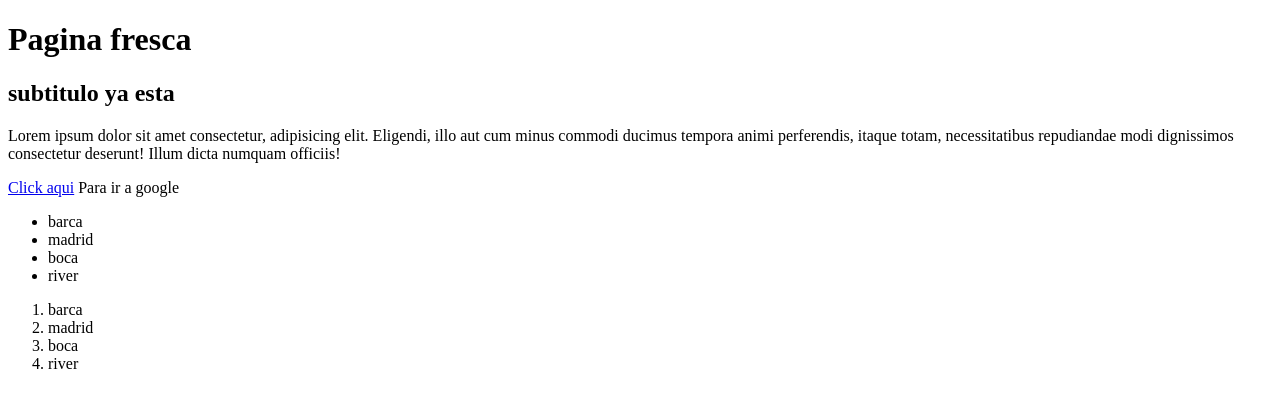
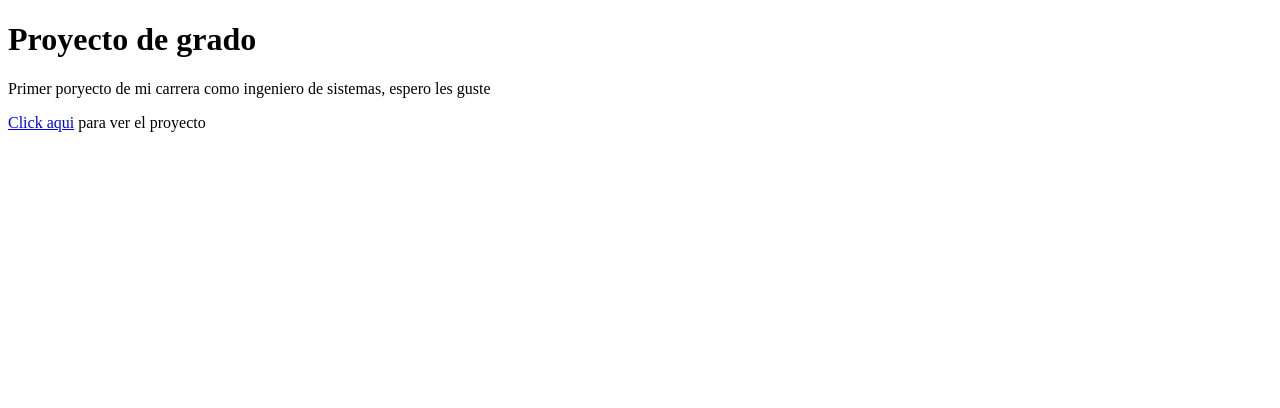
Before and after one commit to aflasso/HTML---PRUEBAS, a plain HTML site: page index.html in a window 1280 px wide. Drawn offline with Linux system fonts and the light colour scheme.

Commit message:
third comit

```diff
--- a/index.html
+++ b/index.html
@@ -5,27 +5,11 @@
     </head>
 
     <body>
-        <h1> Pagina fresca </h1>
+        <h1>Proyecto de grado</h1>
 
-        <h2>subtitulo ya esta</h2>
-        <p>Lorem ipsum dolor sit amet consectetur, adipisicing elit. Eligendi, illo aut cum minus commodi ducimus tempora animi perferendis, itaque totam, necessitatibus repudiandae modi dignissimos consectetur deserunt! Illum dicta numquam officiis!</p>
-      <a href="Untitled-2.html" target="_blanck">Click aqui</a> Para ir a google
-    <ul>
-        <li>barca</li>
-        <li>madrid</li>
-        <li>boca</li>
-        <li>river</li>
-    </ul>
-    <ol>
-        <li>barca</li>
-        <li>madrid</li>
-        <li>boca</li>
-        <li>river</li>
+        <p>Primer poryecto de mi carrera como ingeniero de sistemas, espero les guste</p>
 
-
-    </ol>
-
-
+        <a href="Untitled-2.html" target="_blanck">Click aqui</a> para ver el proyecto
 
 
     </body>
```
